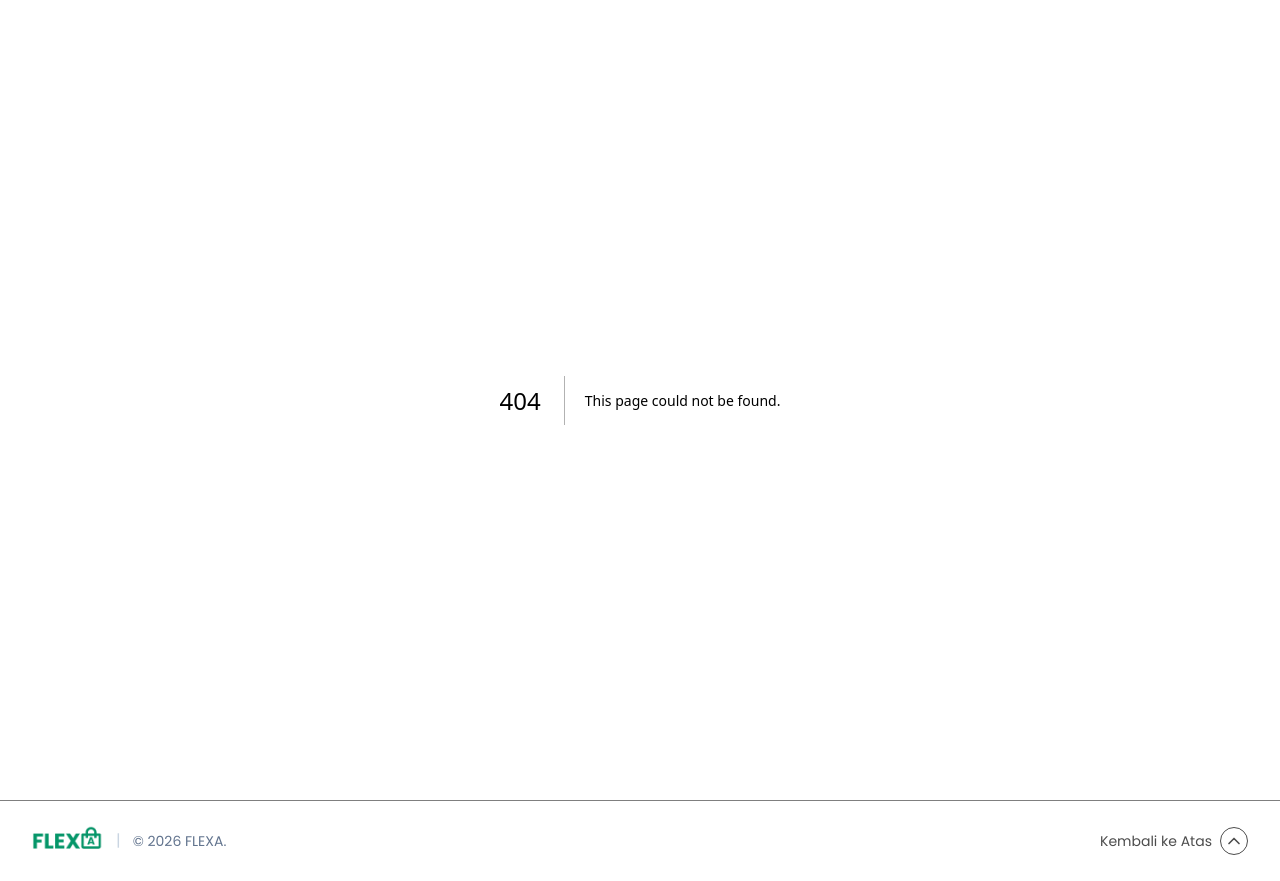
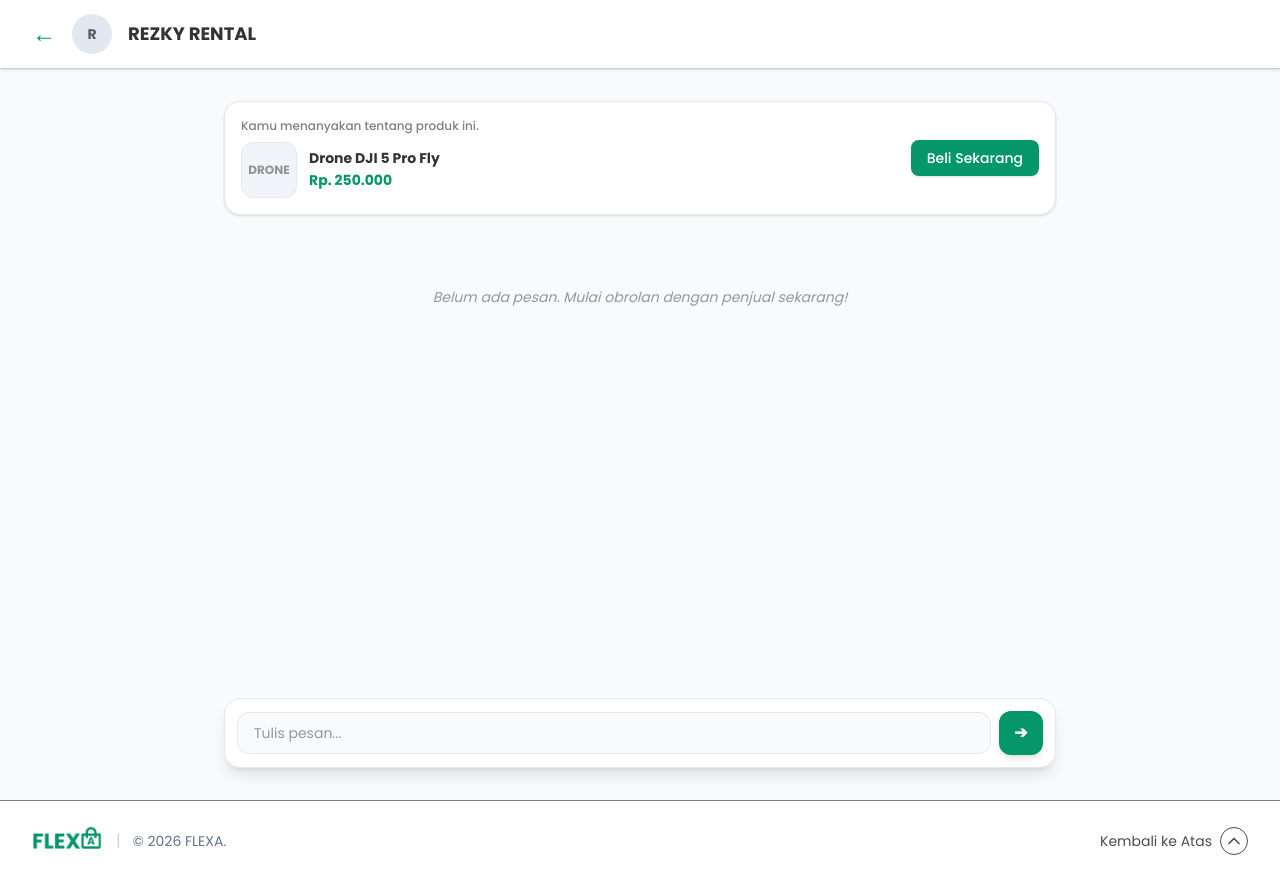
Before and after one commit to NarayanaMahendraAbimanyu/FLEXA-Marketplace, a Next.js app: page /chat/1 in a window 1280 px wide. Before the commit this address had no page. Built offline with nearby package versions, Linux system fonts and the light colour scheme.

Commit message:
Memperbaiki route produk menjadi product

```diff
--- /dev/null
+++ b/app/chat/[id]/page.tsx
@@ -0,0 +1,152 @@
+'use client';
+
+import React, { useState } from 'react';
+import { useParams, useRouter } from 'next/navigation';
+import Link from 'next/link';
+import { PRODUCTS, Product } from '../../data/products';
+
+interface Message {
+  id: number;
+  sender: 'user' | 'seller';
+  text: string;
+  time: string;
+}
+
+export default function ChatPage() {
+  const params = useParams();
+  const router = useRouter();
+  const productId = Number(params?.id);
+
+  const foundProduct: Product | undefined = PRODUCTS.find((p) => p.id === productId);
+
+  const product = {
+    id: foundProduct ? foundProduct.id : 1,
+    title: foundProduct ? foundProduct.title : 'Name of Product',
+    storeName: foundProduct ? foundProduct.storeName : 'Name Shop',
+    price: foundProduct ? foundProduct.price : 'Rp. 50.000,00',
+    imageText: foundProduct ? foundProduct.imageText : 'PRODUK',
+  };
+
+  const [messages, setMessages] = useState<Message[]>([]);
+
+  const [inputText, setInputText] = useState('');
+
+  const handleSendMessage = (e: React.FormEvent) => {
+    e.preventDefault();
+    if (!inputText.trim()) return;
+
+    const newMessage: Message = {
+      id: Date.now(),
+      sender: 'user',
+      text: inputText,
+      time: new Date().toLocaleTimeString([], { hour: '2-digit', minute: '2-digit' }),
+    };
+
+    setMessages((prev) => [...prev, newMessage]);
+    setInputText('');
+  };
+
+  return (
+    <div className="w-full min-h-screen bg-slate-50 flex flex-col">
+      <header className="w-full bg-white border-b border-[#059669]/30 px-4 sm:px-6 lg:px-8 py-3.5 flex items-center justify-between sticky top-0 z-30 shadow-sm">
+        <div className="flex items-center gap-3 sm:gap-4 max-w-7xl mx-auto w-full">
+          <button
+            type="button"
+            onClick={() => router.back()}
+            className="text-[#059669] hover:scale-110 active:scale-95 duration-200 transition-all font-bold text-xl sm:text-2xl"
+          >
+            ←
+          </button>
+          <div className="w-9 h-9 sm:w-10 sm:h-10 rounded-full bg-slate-200 flex items-center justify-center font-bold text-black/60 text-xs sm:text-sm flex-shrink-0">
+            {product.storeName.charAt(0)}
+          </div>
+          <h1 className="text-sm sm:text-base lg:text-lg font-bold text-black/80 truncate">
+            {product.storeName}
+          </h1>
+        </div>
+      </header>
+
+      <main className="w-full flex-1 max-w-4xl mx-auto p-3 sm:p-6 lg:p-8 flex flex-col justify-between space-y-6">
+        <div className="space-y-6">
+          <div className="w-full bg-white border border-slate-200 rounded-2xl p-3 sm:p-4 shadow-sm flex flex-col sm:flex-row items-start sm:items-center justify-between gap-4">
+            <div className="space-y-1">
+              <span className="text-[11px] sm:text-xs text-black/50 block font-medium">
+                Kamu menanyakan tentang produk ini.
+              </span>
+              <div className="flex items-center gap-3 pt-1">
+                <div className="w-12 h-12 sm:w-14 sm:h-14 rounded-xl bg-slate-100 flex items-center justify-center font-bold text-black/40 text-xs flex-shrink-0 border border-slate-200">
+                  {product.imageText}
+                </div>
+                <div>
+                  <h2 className="text-xs sm:text-sm font-bold text-black/80 line-clamp-1">
+                    {product.title}
+                  </h2>
+                  <span className="text-xs sm:text-sm font-bold text-[#059669]">
+                    {product.price}
+                  </span>
+                </div>
+              </div>
+            </div>
+
+            <Link
+              href={`/product/${product.id}`}
+              className="w-full sm:w-auto px-4 py-2 bg-[#059669] text-white rounded-lg font-medium text-xs sm:text-sm hover:bg-emerald-700 hover:scale-[1.03] active:scale-[0.98] duration-200 transition-all text-center shadow-sm flex-shrink-0"
+            >
+              Beli Sekarang
+            </Link>
+          </div>
+
+          <div className="space-y-4 py-2">
+            {messages.length === 0 ? (
+              <div className="text-center py-10 text-black/40 text-xs sm:text-sm italic">
+                Belum ada pesan. Mulai obrolan dengan penjual sekarang!
+              </div>
+            ) : (
+              messages.map((msg) => (
+                <div
+                  key={msg.id}
+                  className={`flex w-full ${msg.sender === 'user' ? 'justify-end' : 'justify-start'}`}
+                >
+                  <div
+                    className={`max-w-[85%] sm:max-w-[70%] p-3.5 rounded-2xl text-xs sm:text-sm shadow-sm ${
+                      msg.sender === 'user'
+                        ? 'bg-white border border-slate-200 text-black/80 rounded-br-none'
+                        : 'bg-[#059669] text-white rounded-bl-none font-medium'
+                    }`}
+                  >
+                    <p>{msg.text}</p>
+                    <span
+                      className={`block text-[10px] mt-1 text-right ${
+                        msg.sender === 'user' ? 'text-black/40' : 'text-emerald-100'
+                      }`}
+                    >
+                      {msg.time}
+                    </span>
+                  </div>
+                </div>
+              ))
+            )}
+          </div>
+        </div>
+
+        <div className="sticky bottom-3 left-0 right-0 bg-white border border-slate-200 rounded-2xl p-2 sm:p-3 shadow-lg">
+          <form onSubmit={handleSendMessage} className="flex items-center gap-2">
+            <input
+              type="text"
+              value={inputText}
+              onChange={(e) => setInputText(e.target.value)}
+              placeholder="Tulis pesan..."
+              className="w-full px-4 py-2.5 bg-slate-50 border border-slate-200 rounded-xl text-xs sm:text-sm text-black/80 focus:outline-none focus:border-[#059669]"
+            />
+            <button
+              type="submit"
+              className="w-10 h-10 sm:w-11 sm:h-11 bg-[#059669] text-white rounded-xl flex items-center justify-center hover:bg-emerald-700 hover:scale-[1.05] active:scale-[0.95] duration-200 transition-all shadow-md flex-shrink-0 font-bold"
+            >
+              ➔
+            </button>
+          </form>
+        </div>
+      </main>
+    </div>
+  );
+}
--- a/app/components/sections/Recommendation.tsx
+++ b/app/components/sections/Recommendation.tsx
@@ -175,7 +175,7 @@
     if (!isLoggedIn) {
       setIsModalOpen(true);
     } else {
-      router.push(`/produk/${productId}`);
+      router.push(`/product/${productId}`);
     }
   };
 
--- a/app/produk/[id]/page.tsx
+++ b/app/product/[id]/page.tsx
@@ -207,6 +207,7 @@
               </div>
               <button
                 type="button"
+                onClick={() => router.push(`/chat/${product.id}`)}
                 className="px-4 sm:px-5 py-2.5 bg-[#059669] text-white hover:bg-emerald-700 hover:scale-[1.03] active:scale-[0.98] duration-200 transition-all font-bold text-xs sm:text-sm rounded-xl shadow-sm flex-shrink-0"
               >
                 Tawar / Chat
```
